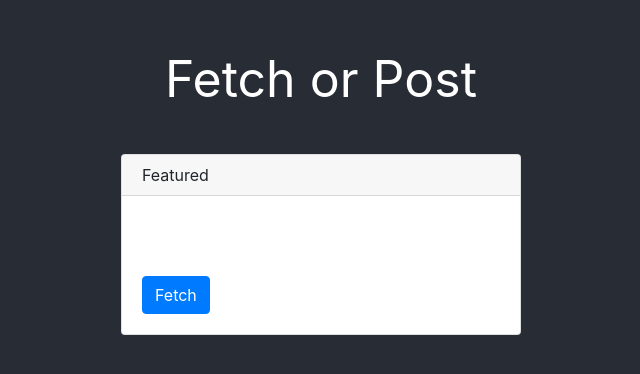
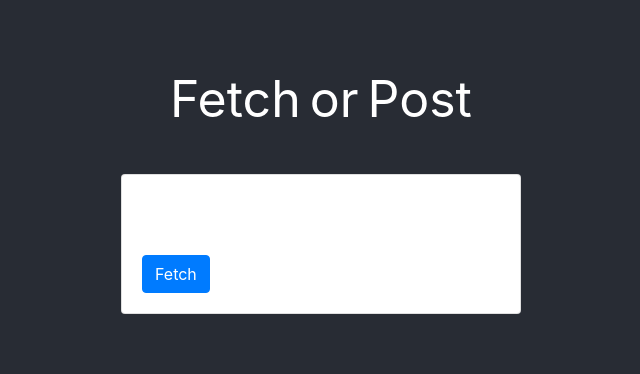
Before and after one commit to harrisonJones12/fetch-or-post, a React (Create React App) app: page /fetch in a window 1280 px wide. Shown: the part 206-580 px from the top of the page, without its empty margins (319-959 px from the left). Built offline with nearby package versions, Linux system fonts and the light colour scheme.

Commit message:
add react router

```diff
--- a/src/components/PostCard.jsx
+++ b/src/components/PostCard.jsx
@@ -1,6 +1,7 @@
-import React from "react";
+import React, { Fragment } from "react";
 import { Card, Button } from "react-bootstrap";
 import { connect } from "react-redux";
+import { Link } from "react-router-dom";
 
 import "./PostCard.css";
 import { fetchPost } from "../containers/actions/index.js";
@@ -13,10 +14,17 @@ function PostCard(props) {
   const { loading, fetchResponse } = props;
 
   return (
-    <div>
-      <h1>Fetch or Post</h1>
+    <Fragment>
+      <div className="heading">
+        <Link to="/fetch">
+          <h1>Fetch</h1>
+        </Link>
+        <h1>or</h1>
+        <Link to="/">
+          <h1>Post</h1>
+        </Link>
+      </div>
       <Card className="postcard-content">
-        <Card.Header as="h5">Featured</Card.Header>
         <Card.Body>
           <Card.Title>{fetchResponse.title}</Card.Title>
           <Card.Text>{fetchResponse.body}</Card.Text>
@@ -25,17 +33,17 @@ function PostCard(props) {
           </Button>
         </Card.Body>
       </Card>
-    </div>
+    </Fragment>
   );
 }
 
 const mapDispatchToProps = {
-  fetchPost: fetchPost
+  fetchPost: fetchPost,
 };
 
-const mapStateToProps = state => ({
+const mapStateToProps = (state) => ({
   loading: state.loading,
-  fetchResponse: state.fetchResponse
+  fetchResponse: state.fetchResponse,
 });
 
 export default connect(mapStateToProps, mapDispatchToProps)(PostCard);
--- a/src/containers/Main.jsx
+++ b/src/containers/Main.jsx
@@ -3,6 +3,8 @@ import React, { useState } from "react";
 import { Form, Button } from "react-bootstrap";
 
 import { connect } from "react-redux";
+
+import { Link } from "react-router-dom";
 
 import { makePost } from "./actions/index.js";
 
@@ -19,10 +21,10 @@ function Main(props) {
   const postInfo = {
     title,
     body,
-    userId
+    userId,
   };
 
-  const handleSubmit = evt => {
+  const handleSubmit = (evt) => {
     evt.preventDefault();
     makePost(postInfo);
   };
@@ -33,9 +35,17 @@ function Main(props) {
     <div className="Main">
       {showModal ? <ShowModal /> : null}
       <div className="content">
-        <h1>Fetch or Post</h1>
+        <div className="heading">
+          <Link to="/fetch">
+            <h1>Fetch</h1>
+          </Link>
+          <h1>or</h1>
+          <Link to="/">
+            <h1>Post</h1>
+          </Link>
+        </div>
         <Form onSubmit={handleSubmit}>
-          <Form.Group onChange={e => setTitle(e.target.value)}>
+          <Form.Group onChange={(e) => setTitle(e.target.value)}>
             <Form.Label>Post Title</Form.Label>
             <Form.Control placeholder="Title" />
             <Form.Text className="text-muted">
@@ -43,7 +53,7 @@ function Main(props) {
             </Form.Text>
           </Form.Group>
 
-          <Form.Group onChange={e => setPost(e.target.value)}>
+          <Form.Group onChange={(e) => setPost(e.target.value)}>
             <Form.Label>Example textarea</Form.Label>
             <Form.Control as="textarea" rows="3" />
           </Form.Group>
@@ -57,12 +67,12 @@ function Main(props) {
 }
 
 const mapDispatchToProps = {
-  makePost: makePost
+  makePost: makePost,
 };
 
-const mapStateToProps = state => ({
+const mapStateToProps = (state) => ({
   loading: state.loading,
-  showModal: state.showModal
+  showModal: state.showModal,
 });
 
 export default connect(mapStateToProps, mapDispatchToProps)(Main);
```
